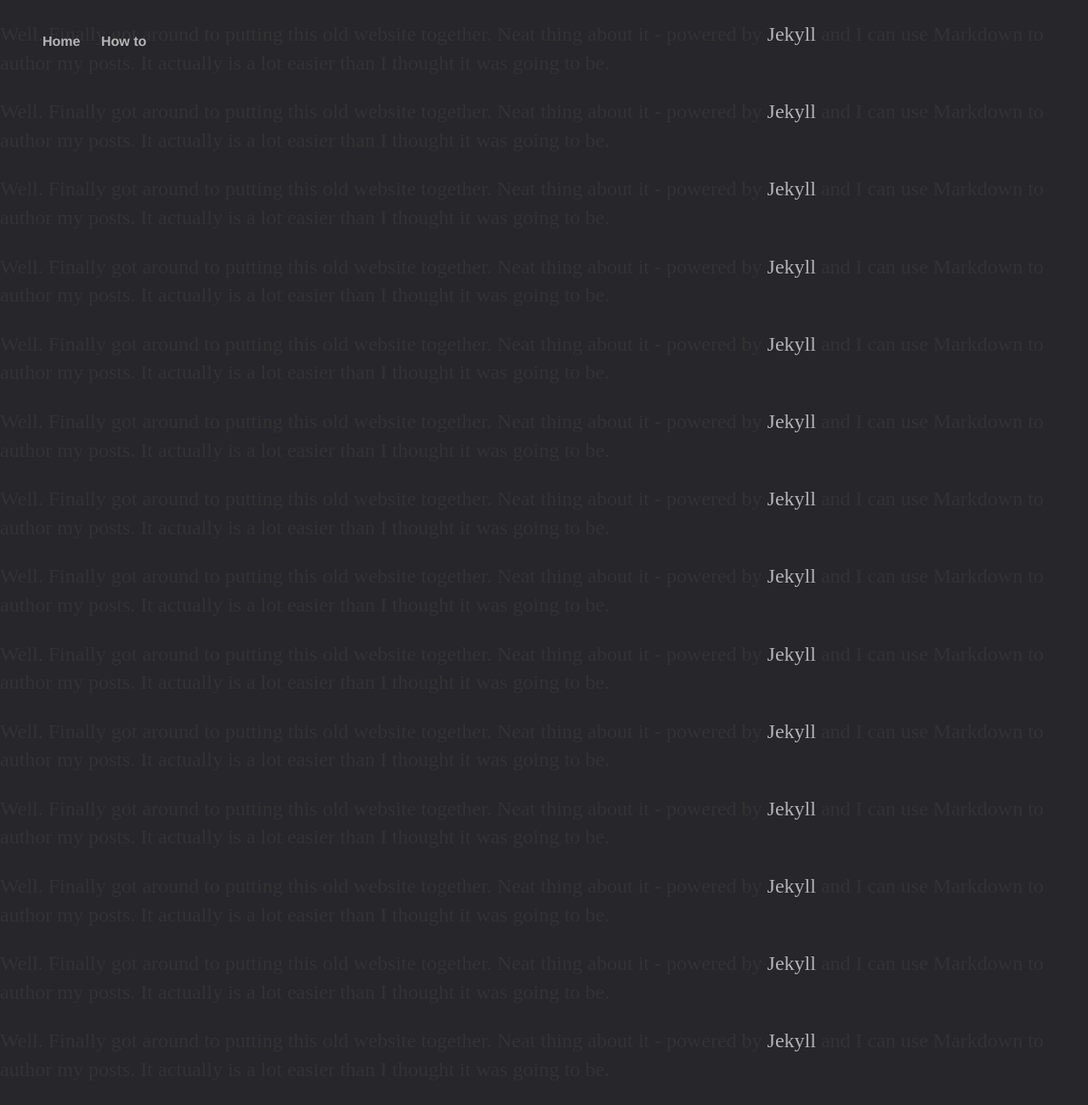
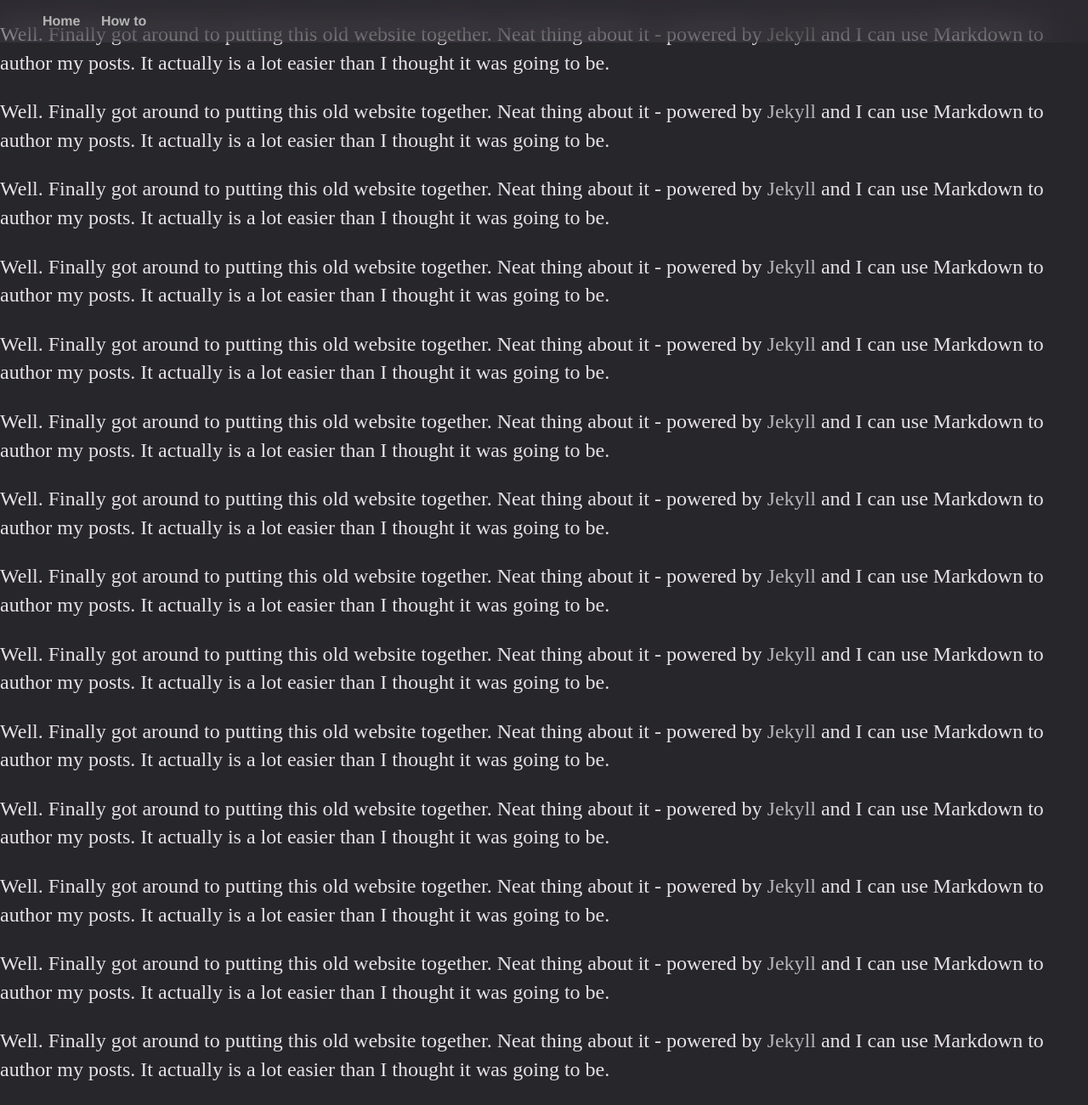
Before and after one commit to thedayismine/thedayismine.github.io, a Jekyll site: the page built from _posts/2014-04-30-number-1.md, in a window 1280 px wide and 1301 px high. Shown: the whole window at 85% size. Built offline with Jekyll 4.4.1, drawn with Linux system fonts in a browser that asks for light colours.

Commit message:
Update main.css

```diff
--- a/css/main.css
+++ b/css/main.css
@@ -17,13 +17,15 @@
 nav {
 	display: flex;
 	position:fixed;
+	top:0;
 	height: 50px;
 	width:100%;
 	align-items: center;
 	justify-content: flex-start;
 	padding-left: 50px;
 	-webkit-backdrop-filter:blur(20px);
-	-backdrop-filter:blur(20px);
+	backdrop-filter:blur(20px);
+	background: hsl(252, 6.17%, 25.88%,.2);
 }
 
 a {
@@ -44,7 +46,6 @@
 p {
     font-size: 1.5em;
     line-height: 1.4em;
-    color: #333;
 }
 footer {
     border-top: 1px solid #d5d5d5;
```
Lines whose indentation alone changed are shown as unchanged.
